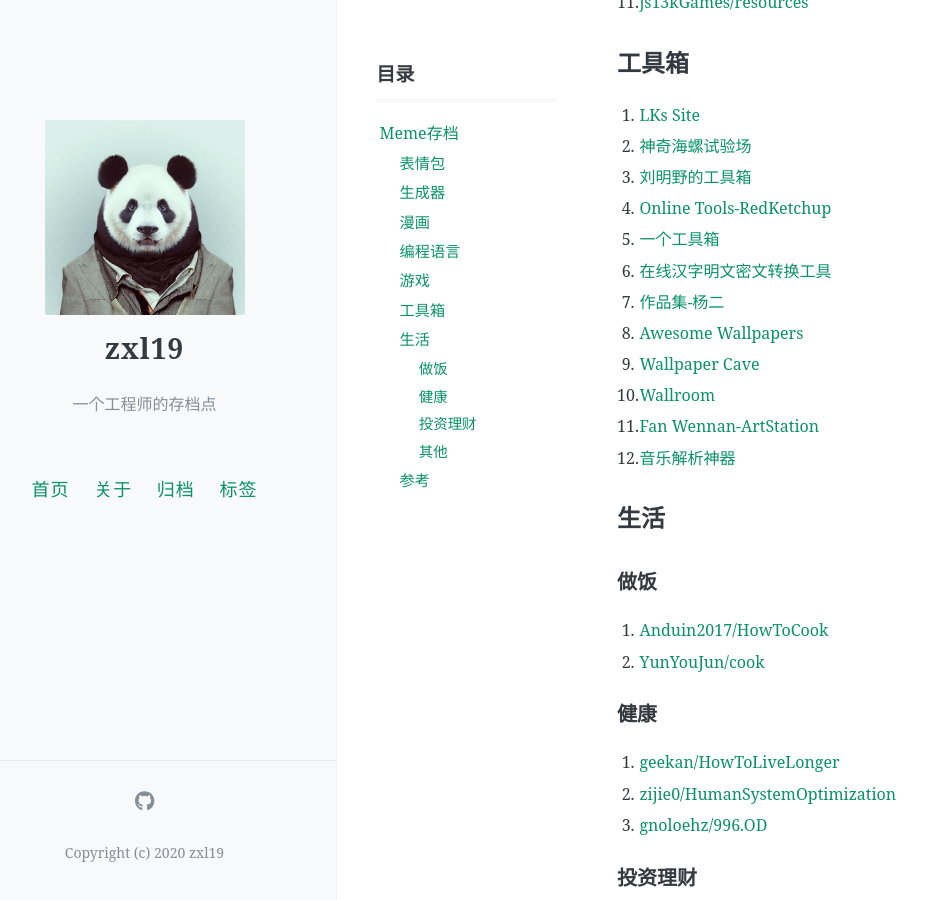
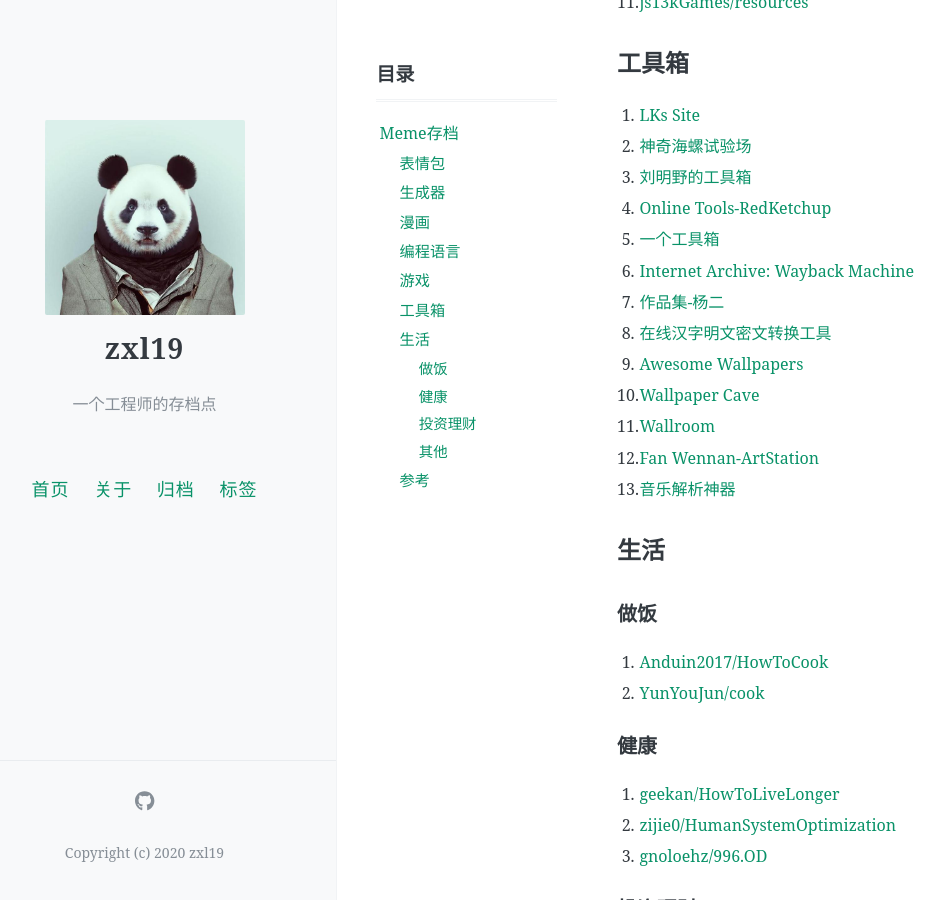
Before and after one commit to zxl19/zxl19.github.io, a Jekyll site: the page built from _posts/2020-06-08-meme-archive.md, in a window 1280 px wide and 900 px high, scrolled down 1747 px. Shown: the whole window, without its empty margins (47-992 px from the left). Built offline with Jekyll 4.4.1, drawn with Linux system fonts in a browser that asks for light colours; comment, search, counter and statistics services are not loaded.

Commit message:
Update Posts

```diff
--- a/_posts/2020-06-08-meme.md
+++ b/_posts/2020-06-08-meme-archive.md
@@ -71,13 +71,14 @@ Meme这个词最初源自英国著名科学家理查德·道金斯所著的《
 3. [刘明野的工具箱](https://tool.liumingye.cn)
 4. [Online Tools-RedKetchup](https://redketchup.io)
 5. [一个工具箱](http://www.atoolbox.net)
-6. [在线汉字明文密文转换工具](https://www.chinese-encryption-online.love)
+6. [Internet Archive: Wayback Machine](http://web-old.archive.org)
 7. [作品集-杨二](https://yangerxiao.com/works)
-8. [Awesome Wallpapers](https://wallhaven.cc)
-9. [Wallpaper Cave](https://wallpapercave.com)
-10. [Wallroom](https://wallroom.io)
-11. [Fan Wennan-ArtStation](https://www.artstation.com/nangesfg)
-12. [音乐解析神器](https://tools.jixiaob.cn)
+8. [在线汉字明文密文转换工具](https://www.chinese-encryption-online.love)
+9. [Awesome Wallpapers](https://wallhaven.cc)
+10. [Wallpaper Cave](https://wallpapercave.com)
+11. [Wallroom](https://wallroom.io)
+12. [Fan Wennan-ArtStation](https://www.artstation.com/nangesfg)
+13. [音乐解析神器](https://tools.jixiaob.cn)
 
 ## 生活
 
```
Also changed, not shown: _posts/2021-09-03-sophus-note.md (+9 -5 lines).
